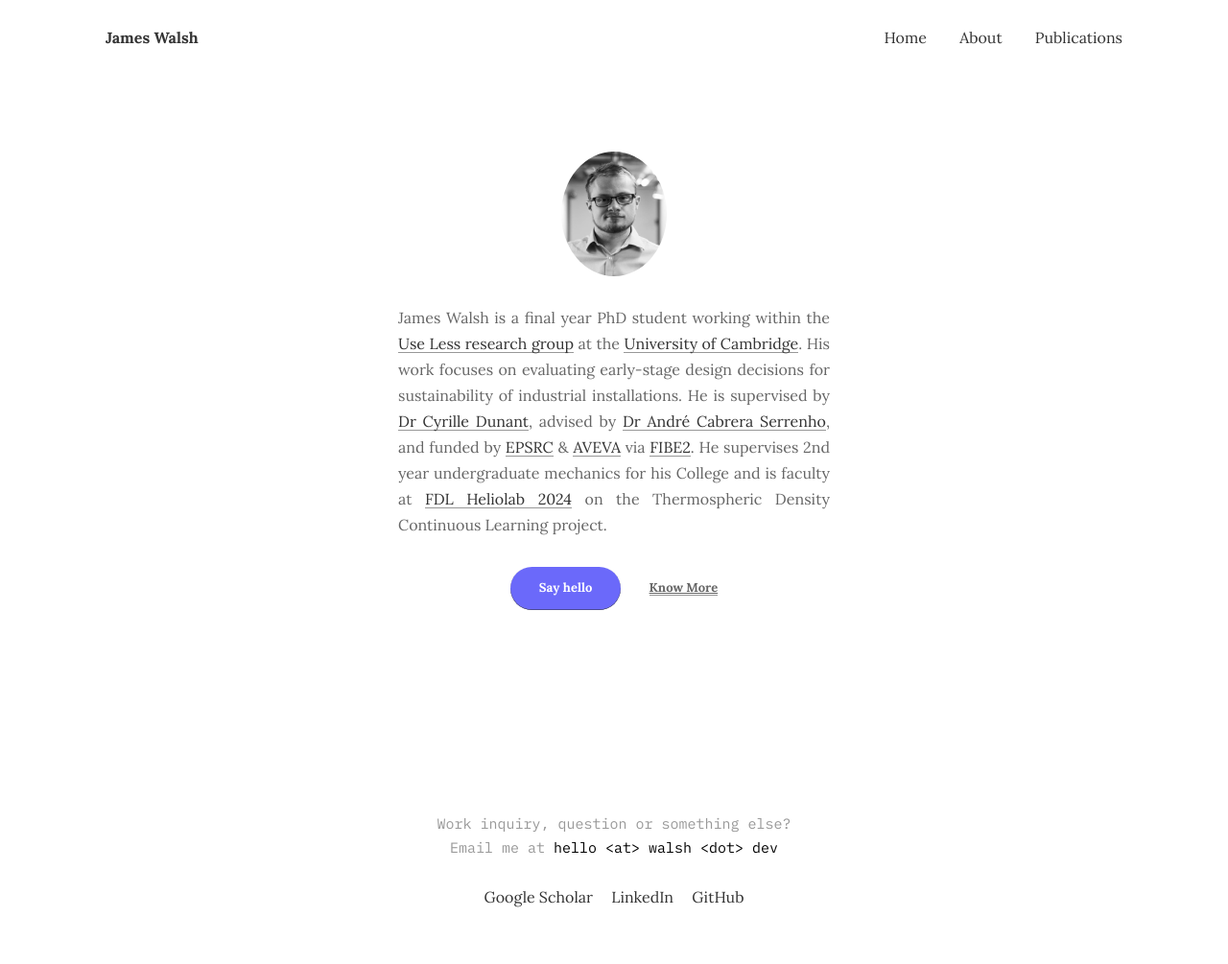
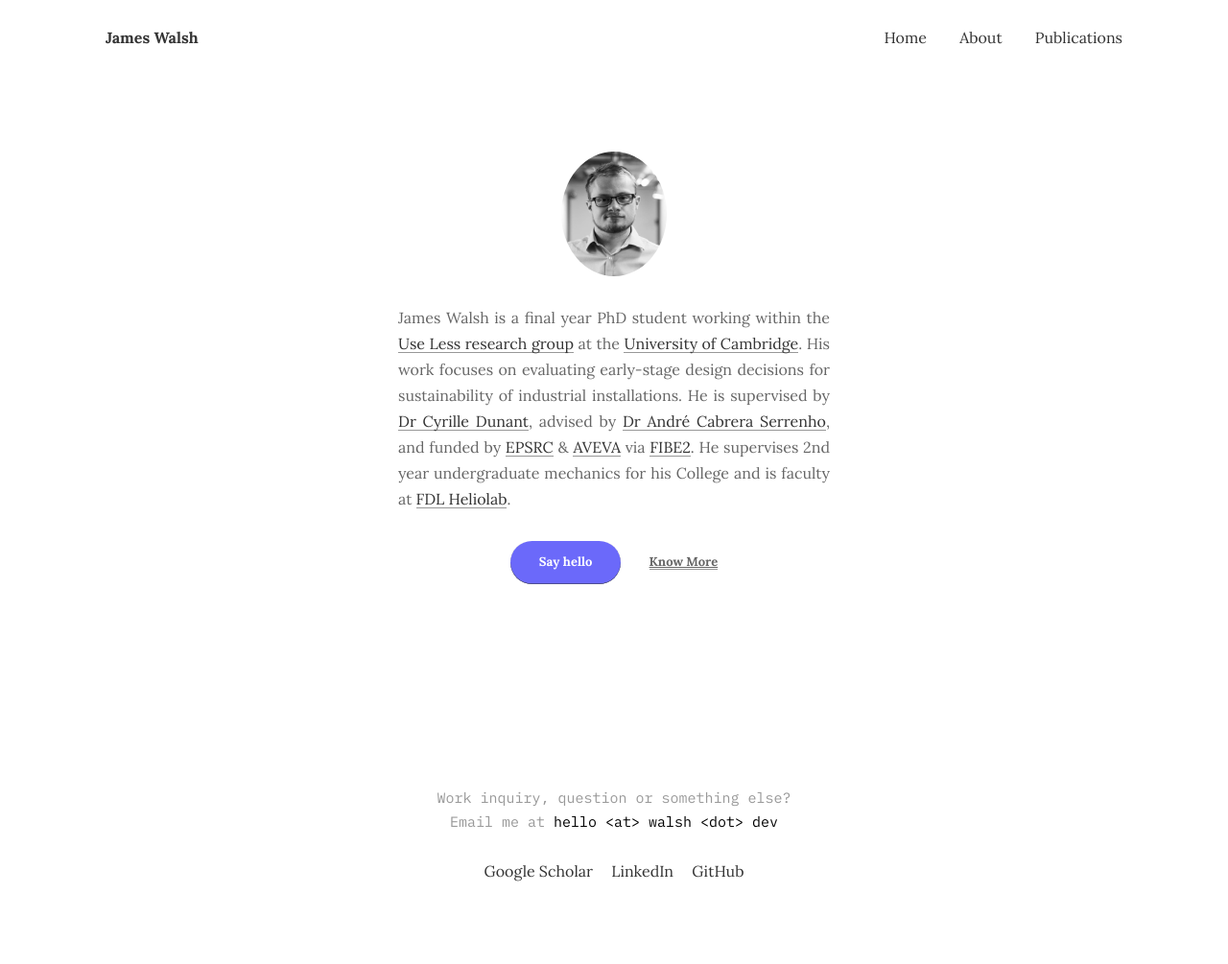
Before and after one commit to dead-water/dead-water.github.io, a Jekyll site: the page built from index.html, in a window 1280 px wide. Shown: the whole page at 96% size. Built offline with Jekyll 4.4.1, drawn with Linux system fonts in a browser that asks for light colours; after the commit the page ends 978 px from its top, so only the background shows below that.

Commit message:
Update _config.yml

```diff
--- a/_config.yml
+++ b/_config.yml
@@ -11,7 +11,7 @@
   image: '/assets/img/james_walsh.jpg'
   job: PhD Student, University of Cambridge
 #   bio: <strong>Research Assistant</strong> at <a href="https://www.turing.ac.uk/people/researchers/james-walsh">The Alan Turing Institute</a> <br /><br /> Working on <a href="https://www.turing.ac.uk/research/research-projects/physics-informed-statistical-learning-battery-lifetime">physics-informed machine learning</a><br />supervised by <a href="https://warwick.ac.uk/fac/sci/statistics/staff/academic-research/damoulas/">Dr Theo Damoulas</a>
-  bio: James Walsh is a final year PhD student working within the <a href="https://ukfires.org/james-walsh/">Use Less research group</a> at the <a href="https://www.fibe-cdt.eng.cam.ac.uk/staff/james-walsh">University of Cambridge</a>. His work focuses on evaluating early-stage design decisions for sustainability of industrial installations. He is supervised by <a href="https://www.uselessgroup.org/about-us/current-people/dr-cyrille-dunant">Dr Cyrille Dunant</a>, advised by <a href="https://www.uselessgroup.org/about-us/current-people/dr-andre-cabrera-serrenho">Dr André Cabrera Serrenho</a>, and funded by <a href="https://www.ukri.org/councils/epsrc/">EPSRC</a> &#38; <a href="https://www.aveva.com/">AVEVA</a> via <a href="https://www.fibe-cdt.eng.cam.ac.uk/">FIBE2</a>. He supervises 2nd year undergraduate mechanics for his College and is faculty at <a href="https://frontierdevelopmentlab.org/fdl2024">FDL Heliolab 2024</a> on the Thermospheric Density Continuous Learning project.
+  bio: James Walsh is a final year PhD student working within the <a href="https://ukfires.org/james-walsh/">Use Less research group</a> at the <a href="https://www.fibe-cdt.eng.cam.ac.uk/staff/james-walsh">University of Cambridge</a>. His work focuses on evaluating early-stage design decisions for sustainability of industrial installations. He is supervised by <a href="https://www.uselessgroup.org/about-us/current-people/dr-cyrille-dunant">Dr Cyrille Dunant</a>, advised by <a href="https://www.uselessgroup.org/about-us/current-people/dr-andre-cabrera-serrenho">Dr André Cabrera Serrenho</a>, and funded by <a href="https://www.ukri.org/councils/epsrc/">EPSRC</a> &#38; <a href="https://www.aveva.com/">AVEVA</a> via <a href="https://www.fibe-cdt.eng.cam.ac.uk/">FIBE2</a>. He supervises 2nd year undergraduate mechanics for his College and is faculty at <a href="https://fdl.ai/">FDL Heliolab</a>.
   email: hello@walsh.dev
 
 
```
